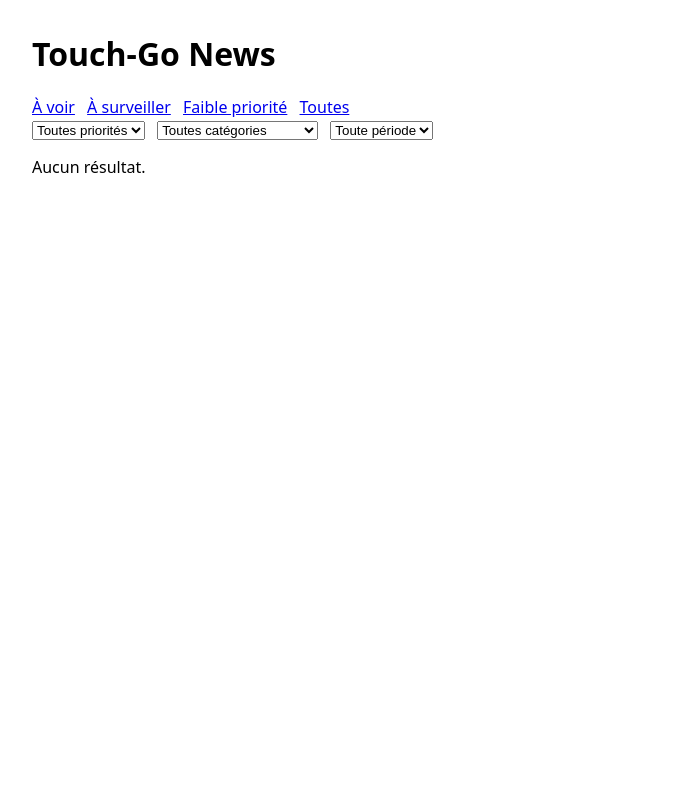
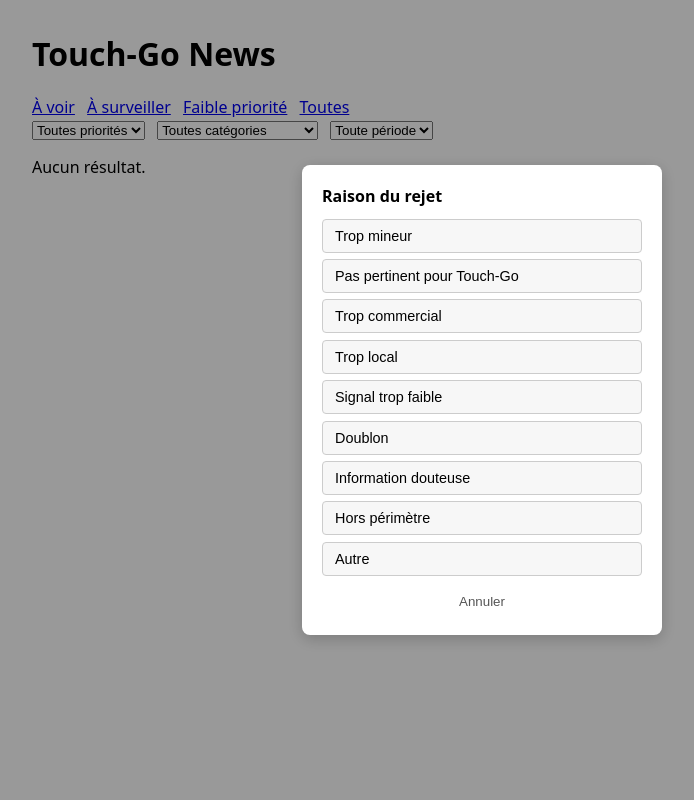
Before and after one commit to MayoFaro/MvPTouchgo, a FastAPI app: page / in a window 1280 px wide. Shown: the whole page, without its empty margins (158-852 px from the left). Run offline with FastAPI, Linux system fonts and the light colour scheme; parts of the project's set-up code (start-up, migrations or seed data) failed here and were passed over.

Commit message:
feat: replace the free-text reject-reason prompt with a clickable panel
window.prompt() required typing the exact snake_case reason string by
hand, which was error-prone. Reject now opens a small panel listing the
9 reasons with readable French labels; clicking one submits it, no
typing involved.

Co-Authored-By: Claude Sonnet 5 <noreply@anthropic.com>

```diff
--- a/static/review.css
+++ b/static/review.css
@@ -13,3 +13,11 @@ nav.views a, form.filters select { margin-right: 0.5rem; }
 .actions button { font-size: 1.2rem; margin-right: 0.3rem; cursor: pointer; }
 .feedback-error { color: #b00020; font-size: 0.85rem; margin-top: 0.5rem; }
 .page-error { color: #b00020; font-weight: bold; margin: 1rem 0; }
+
+.reason-panel { position: fixed; inset: 0; background: rgba(0, 0, 0, 0.4); display: flex; align-items: center; justify-content: center; z-index: 10; }
+.reason-panel__box { background: #fff; border-radius: 8px; padding: 1.25rem; max-width: 320px; width: 90%; box-shadow: 0 4px 16px rgba(0, 0, 0, 0.2); }
+.reason-panel__title { font-weight: bold; margin: 0 0 0.75rem; }
+.reason-panel__options { display: flex; flex-direction: column; gap: 0.4rem; margin-bottom: 0.75rem; }
+.reason-panel__options button { text-align: left; padding: 0.5rem 0.75rem; border: 1px solid #ccc; border-radius: 4px; background: #f7f7f7; cursor: pointer; font-size: 0.9rem; }
+.reason-panel__options button:hover { background: #eee; }
+.reason-panel__cancel { width: 100%; padding: 0.4rem; border: none; background: none; color: #555; cursor: pointer; }
--- a/static/review.js
+++ b/static/review.js
@@ -1,3 +1,58 @@
+const REASON_LABELS = {
+  trop_mineur: "Trop mineur",
+  pas_pertinent_touchgo: "Pas pertinent pour Touch-Go",
+  trop_commercial: "Trop commercial",
+  trop_local: "Trop local",
+  signal_trop_faible: "Signal trop faible",
+  doublon: "Doublon",
+  information_douteuse: "Information douteuse",
+  hors_perimetre: "Hors périmètre",
+  autre: "Autre",
+};
+
+const reasonPanel = document.getElementById("reason-panel");
+const reasonOptions = reasonPanel.querySelector(".reason-panel__options");
+const reasonCancel = reasonPanel.querySelector(".reason-panel__cancel");
+let pendingReasonChoice = null;
+
+(window.REJECT_REASONS || []).forEach((code) => {
+  const button = document.createElement("button");
+  button.type = "button";
+  button.dataset.reason = code;
+  button.textContent = REASON_LABELS[code] || code;
+  reasonOptions.appendChild(button);
+});
+
+reasonOptions.addEventListener("click", (event) => {
+  const button = event.target.closest("button[data-reason]");
+  if (!button || !pendingReasonChoice) return;
+  closeReasonPanel(button.dataset.reason);
+});
+
+reasonCancel.addEventListener("click", closeReasonPanel);
+reasonPanel.addEventListener("click", (event) => {
+  if (event.target === reasonPanel) closeReasonPanel();
+});
+document.addEventListener("keydown", (event) => {
+  if (event.key === "Escape" && !reasonPanel.hidden) closeReasonPanel();
+});
+
+function openReasonPanel() {
+  return new Promise((resolve) => {
+    pendingReasonChoice = resolve;
+    reasonPanel.hidden = false;
+  });
+}
+
+function closeReasonPanel(result = null) {
+  reasonPanel.hidden = true;
+  if (pendingReasonChoice) {
+    const resolve = pendingReasonChoice;
+    pendingReasonChoice = null;
+    resolve(result);
+  }
+}
+
 document.addEventListener("click", async (event) => {
   const button = event.target.closest("button[data-decision]");
   if (!button) return;
@@ -10,8 +65,8 @@ document.addEventListener("click", async (event) => {
   let comment = null;
 
   if (button.dataset.needsReason) {
-    reason = window.prompt("Raison du rejet :\n" + window.REJECT_REASONS.join(", "));
-    if (!reason || !window.REJECT_REASONS.includes(reason)) {
+    reason = await openReasonPanel();
+    if (!reason) {
       showError(card, "Raison invalide ou annulée.");
       return;
     }
--- a/templates/review.html
+++ b/templates/review.html
@@ -72,6 +72,14 @@
     {% endfor %}
   </div>
 
+  <div id="reason-panel" class="reason-panel" hidden>
+    <div class="reason-panel__box">
+      <p class="reason-panel__title">Raison du rejet</p>
+      <div class="reason-panel__options"></div>
+      <button type="button" class="reason-panel__cancel">Annuler</button>
+    </div>
+  </div>
+
   <script>
     window.REJECT_REASONS = {{ reject_reasons | tojson }};
   </script>
```
